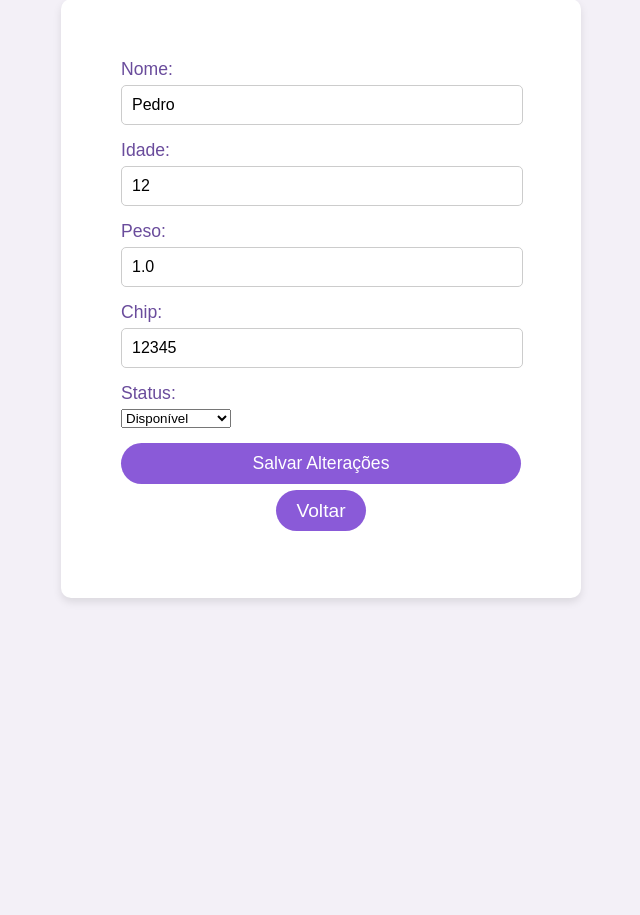
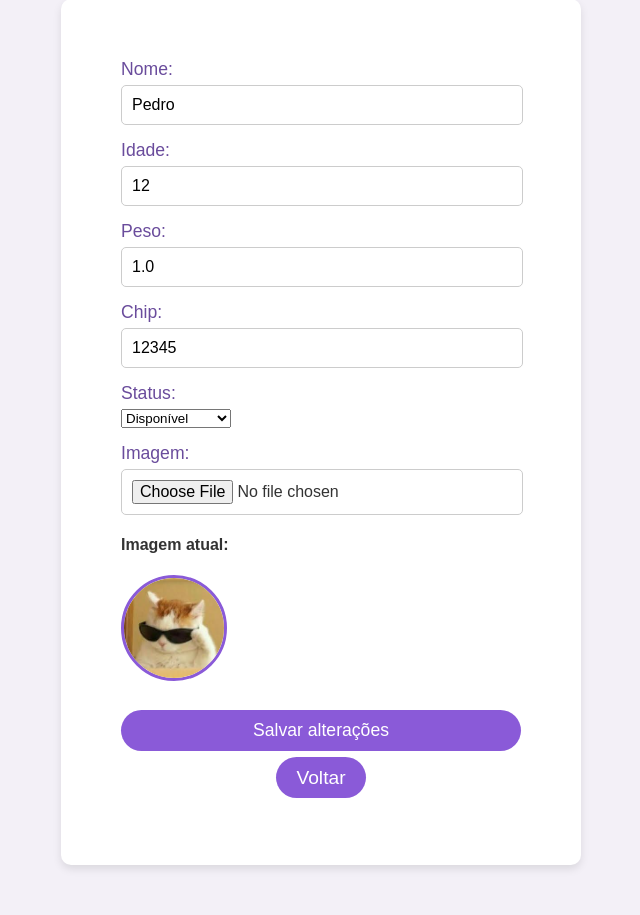
Before and after one commit to marianacondef/abrigo-de-gatos, a Flask app: page /gatos/5/editar in a window 1280 px wide. Shown: the part 340-1255 px from the top of the page, without its empty margins (319-959 px from the left). Before the commit the page ends 942 px from the top, so only its background shows below. Run offline with Flask 3, Linux system fonts and the light colour scheme; a user stored in the database is signed in.

Commit message:
feat(gatos): adiciona suporte para upload de imagem dos gatos

```diff
--- a/app/routes.py
+++ b/app/routes.py
@@ -2,8 +2,11 @@ from flask import Blueprint, render_template, request, redirect, url_for, flash
 from flask_login import login_user, login_required, logout_user, current_user
 from app.models import Usuario, Gato
 from app import db
+from flask import current_app
 from werkzeug.security import generate_password_hash, check_password_hash
+from werkzeug.utils import secure_filename
 from app.decoradores import admin_required
+import os
 
 main = Blueprint('main', __name__)
 
@@ -112,22 +115,22 @@ def cadastrar_gato():
         peso = request.form['peso']
         chip = request.form['chip']
         status = request.form['status']
+        imagem = request.files.get('imagem')
 
-        # Tente obter a imagem. Se não existir, use None.
-        imagem = request.form.get('imagem', None)  # Se o campo não existir, retornará None
+        nome_arquivo = None
+        if imagem and imagem.filename != '':
+            nome_arquivo = secure_filename(imagem.filename)
+            caminho_imagem = os.path.join(current_app.static_folder, 'img', nome_arquivo)
+            imagem.save(caminho_imagem)
 
-        # Criação do novo gato, sem incluir 'imagem' se ela não existir no formulário
         novo_gato = Gato(
             nome=nome,
             idade=idade,
             peso=peso,
             chip=chip,
-            status=status
+            status=status,
+            imagem=nome_arquivo
         )
-
-        # Adicionando a imagem somente se ela foi fornecida
-        if imagem:
-            novo_gato.imagem = imagem
 
         db.session.add(novo_gato)
         db.session.commit()
@@ -151,6 +154,13 @@ def editar_gato(id):
         gato.status = request.form['status']
         gato.imagem = request.form.get('imagem', gato.imagem)
 
+        imagem = request.files.get('imagem')
+        if imagem and imagem.filename != '':
+            filename = secure_filename(imagem.filename)
+            caminho_upload = os.path.join(current_app.root_path, 'static', 'img', filename)
+            imagem.save(caminho_upload)
+            gato.imagem = filename
+
         db.session.commit()
         return redirect(url_for('main.lista_gatos'))
 
--- a/app/templates/editar_gato.html
+++ b/app/templates/editar_gato.html
@@ -10,7 +10,7 @@
 
 <h1>Editar Gato</h1>
 <div class="login-container">
-    <form method="POST" class="login-form">
+    <form method="POST" enctype="multipart/form-data" class="login-form">
         <div class="form-group">
             <label for="nome">Nome:</label>
             <input type="text" id="nome" name="nome" value="{{ gato.nome }}" required>
@@ -30,13 +30,23 @@
         <div class="form-group">
             <label for="status">Status:</label>
             <select id="status" name="status">
-                <option value="Disponível" {% if gato.status == "Disponível" %}selected{% endif %}>Disponível</option>
-                <option value="Em tratamento" {% if gato.status == "Em tratamento" %}selected{% endif %}>Em tratamento</option>
-                <option value="Adotado" {% if gato.status == "Adotado" %}selected{% endif %}>Adotado</option>
+                <option value="Disponível" {% if gato.status == 'Disponível' %}selected{% endif %}>Disponível</option>
+                <option value="Em tratamento" {% if gato.status == 'Em tratamento' %}selected{% endif %}>Em tratamento</option>
+                <option value="Adotado" {% if gato.status == 'Adotado' %}selected{% endif %}>Adotado</option>
             </select>
         </div>
-        <button type="submit">Salvar Alterações</button>
-        <p style="text-align: center;"><a href="{{ url_for('main.index') }}">Voltar</a></p>
+        <div class="form-group">
+            <label for="imagem">Imagem:</label>
+            <input type="file" id="imagem" name="imagem" accept="image/*">
+            {% if gato.imagem %}
+                <div>
+                    <h4>Imagem atual:</h4>
+                    <img src="{{ url_for('static', filename='img/' + gato.imagem) }}" class="profile-image" alt="Imagem do {{ gato.nome }}">
+                </div>
+            {% endif %}
+        </div>
+        <button type="submit">Salvar alterações</button>
+        <p style="text-align: center;"><a href="{{ url_for('main.lista_gatos') }}">Voltar</a></p>
     </form>
 </div>
 {% endblock %}
--- a/app/templates/formulario_gato.html
+++ b/app/templates/formulario_gato.html
@@ -10,7 +10,7 @@
 
 <h1>Cadastrar Novo Gato</h1>
 <div class="login-container">
-    <form method="POST" class="login-form">
+    <form method="POST" enctype="multipart/form-data" class="login-form">
         <div class="form-group">
             <label for="nome">Nome:</label>
             <input type="text" id="nome" name="nome" required>
@@ -35,6 +35,10 @@
                 <option value="Adotado">Adotado</option>
             </select>
         </div>
+        <div class="form-group">
+            <label for="imagem">Imagem:</label>
+            <input type="file" id="imagem" name="imagem" accept="image/*">
+        </div>
         <button type="submit">Cadastrar</button>
         <p style="text-align: center;"><a href="{{ url_for('main.index') }}">Voltar</a></p>
     </form>
```
Also changed, not shown: app/templates/gatos.html (+6 -1 lines), abrigo.db, app/static/img/jorge.jpg (added), app/static/img/luke.jpg (added), app/static/img/pedro.jpg (added).
